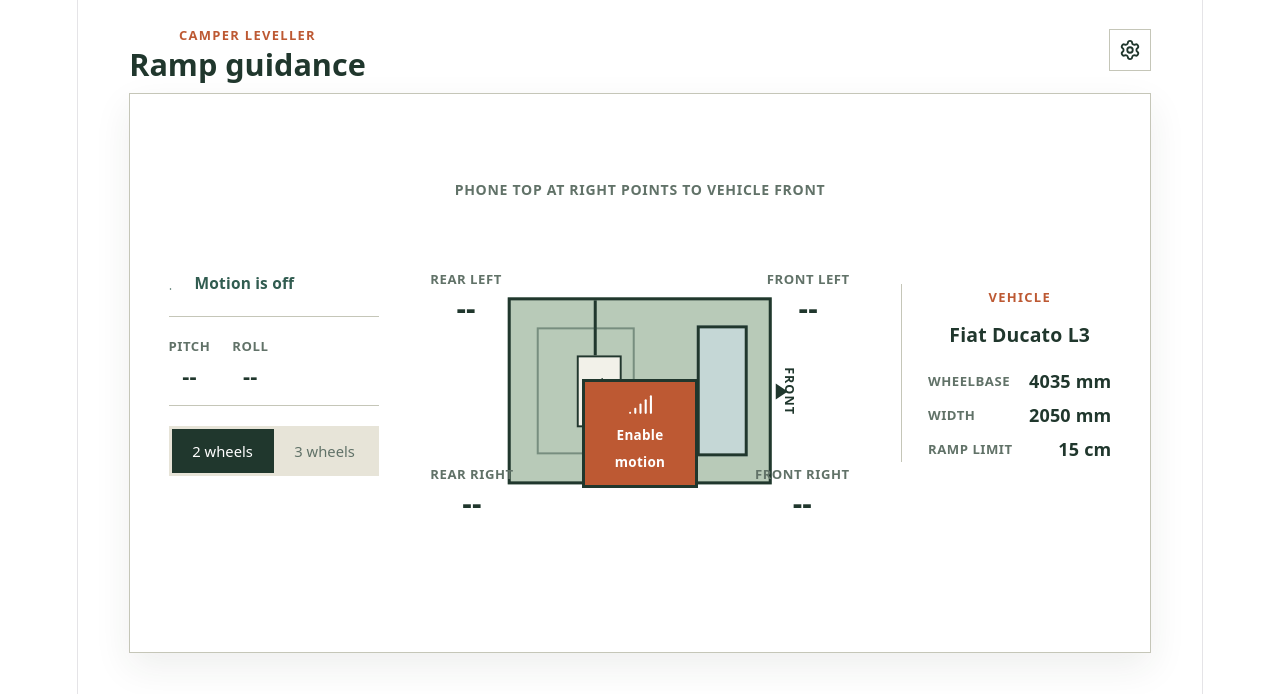
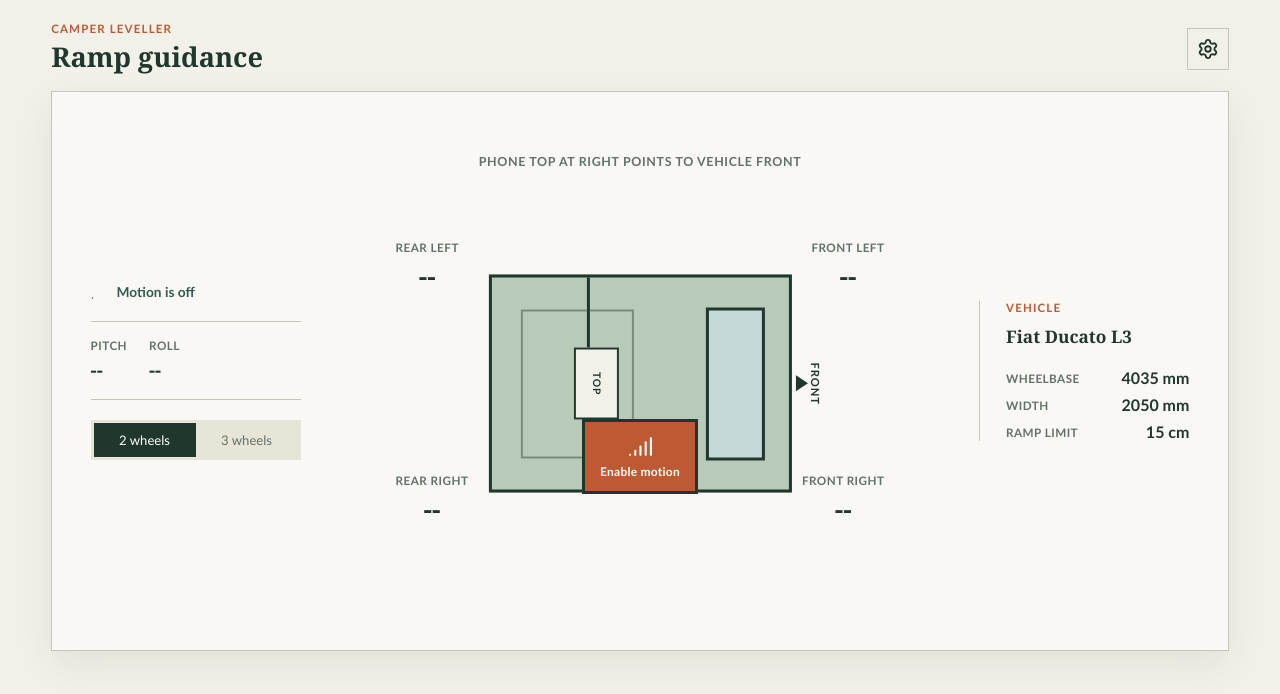
Before and after one commit to DonMartin76/camper-leveller, a React (Vite) app: page / in a window 1280 px wide. Shown: the top 694 px of the page. Built offline with nearby package versions, Linux system fonts and the light colour scheme.

Commit message:
style: refine CSS media queries and clean up unused variables

```diff
--- a/src/App.css
+++ b/src/App.css
@@ -42,4 +42,4 @@
 .settings-scrim { align-items: stretch; background: rgba(26,35,29,.28); display: flex; inset: 0; justify-content: flex-end; position: fixed; z-index: 10; }
 .settings-panel { background: var(--paper); box-shadow: -12px 0 34px rgba(24,38,30,.2); display: grid; gap: 20px; max-width: 430px; overflow: auto; padding: 26px; width: min(86vw,430px); }.settings-header { justify-content: space-between; }.settings-panel label { color: var(--ink); display: grid; font-size: .84rem; font-weight: 700; gap: 7px; }.settings-panel input,.settings-panel select { background: #fff; border: 1px solid var(--line); border-radius: 0; color: var(--ink); font: inherit; padding: 10px; }
 .portrait-notice { display: none; }
-@media (max-width: 760px), (orientation: portrait) { .landscape-app { display: none; }.portrait-notice { align-items: center; color: var(--ink); display: flex; font-family: var(--heading); font-size: 1.2rem; justify-content: center; min-height: 100svh; padding: 30px; text-align: center; } }
+@media (orientation: portrait) { .landscape-app { display: none; }.portrait-notice { align-items: center; color: var(--ink); display: flex; font-family: var(--heading); font-size: 1.2rem; justify-content: center; min-height: 100svh; padding: 30px; text-align: center; } }
--- a/src/index.css
+++ b/src/index.css
@@ -1,113 +1,22 @@
-:root { --ink:#20372d; --moss:#315c50; --copper:#bd5933; --paper:#f2f1e9; --paper-deep:#e7e4d8; --sage:#b8cab8; --line:#c5c6b8; --muted:#617268; --heading:Georgia,'Times New Roman',serif; background:var(--paper); color:var(--ink); font-family:'Avenir Next',Avenir,'Trebuchet MS',sans-serif; font-synthesis:none; text-rendering:optimizeLegibility; -webkit-font-smoothing:antialiased; }
-* { box-sizing:border-box; } body { margin:0; min-width:320px; } button,input,select { font:inherit; } button:focus-visible,input:focus-visible,select:focus-visible { outline:3px solid #f0b863; outline-offset:2px; }
 :root {
-  --text: #6b6375;
-  --text-h: #08060d;
-  --bg: #fff;
-  --border: #e5e4e7;
-  --code-bg: #f4f3ec;
-  --accent: #aa3bff;
-  --accent-bg: rgba(170, 59, 255, 0.1);
-  --accent-border: rgba(170, 59, 255, 0.5);
-  --social-bg: rgba(244, 243, 236, 0.5);
-  --shadow:
-    rgba(0, 0, 0, 0.1) 0 10px 15px -3px, rgba(0, 0, 0, 0.05) 0 4px 6px -2px;
-
-  --sans: system-ui, 'Segoe UI', Roboto, sans-serif;
-  --heading: system-ui, 'Segoe UI', Roboto, sans-serif;
-  --mono: ui-monospace, Consolas, monospace;
-
-  font: 18px/145% var(--sans);
-  letter-spacing: 0.18px;
-  color-scheme: light dark;
-  color: var(--text);
-  background: var(--bg);
+  --ink: #20372d;
+  --moss: #315c50;
+  --copper: #bd5933;
+  --paper: #f2f1e9;
+  --paper-deep: #e7e4d8;
+  --sage: #b8cab8;
+  --line: #c5c6b8;
+  --muted: #617268;
+  --heading: Georgia, 'Times New Roman', serif;
+  background: var(--paper);
+  color: var(--ink);
+  font-family: 'Avenir Next', Avenir, 'Trebuchet MS', sans-serif;
   font-synthesis: none;
   text-rendering: optimizeLegibility;
   -webkit-font-smoothing: antialiased;
-  -moz-osx-font-smoothing: grayscale;
-
-  @media (max-width: 1024px) {
-    font-size: 16px;
-  }
 }
 
-@media (prefers-color-scheme: dark) {
-  :root {
-    --text: #9ca3af;
-    --text-h: #f3f4f6;
-    --bg: #16171d;
-    --border: #2e303a;
-    --code-bg: #1f2028;
-    --accent: #c084fc;
-    --accent-bg: rgba(192, 132, 252, 0.15);
-    --accent-border: rgba(192, 132, 252, 0.5);
-    --social-bg: rgba(47, 48, 58, 0.5);
-    --shadow:
-      rgba(0, 0, 0, 0.4) 0 10px 15px -3px, rgba(0, 0, 0, 0.25) 0 4px 6px -2px;
-  }
-
-  #social .button-icon {
-    filter: invert(1) brightness(2);
-  }
-}
-
-#root {
-  width: 1126px;
-  max-width: 100%;
-  margin: 0 auto;
-  text-align: center;
-  border-inline: 1px solid var(--border);
-  min-height: 100svh;
-  display: flex;
-  flex-direction: column;
-  box-sizing: border-box;
-}
-
-body {
-  margin: 0;
-}
-
-h1,
-h2 {
-  font-family: var(--heading);
-  font-weight: 500;
-  color: var(--text-h);
-}
-
-h1 {
-  font-size: 56px;
-  letter-spacing: -1.68px;
-  margin: 32px 0;
-  @media (max-width: 1024px) {
-    font-size: 36px;
-    margin: 20px 0;
-  }
-}
-h2 {
-  font-size: 24px;
-  line-height: 118%;
-  letter-spacing: -0.24px;
-  margin: 0 0 8px;
-  @media (max-width: 1024px) {
-    font-size: 20px;
-  }
-}
-p {
-  margin: 0;
-}
-
-code,
-.counter {
-  font-family: var(--mono);
-  display: inline-flex;
-  border-radius: 4px;
-  color: var(--text-h);
-}
-
-code {
-  font-size: 15px;
-  line-height: 135%;
-  padding: 4px 8px;
-  background: var(--code-bg);
-}
+* { box-sizing: border-box; }
+body { margin: 0; min-width: 320px; }
+button, input, select { font: inherit; }
+button:focus-visible, input:focus-visible, select:focus-visible { outline: 3px solid #f0b863; outline-offset: 2px; }
```
